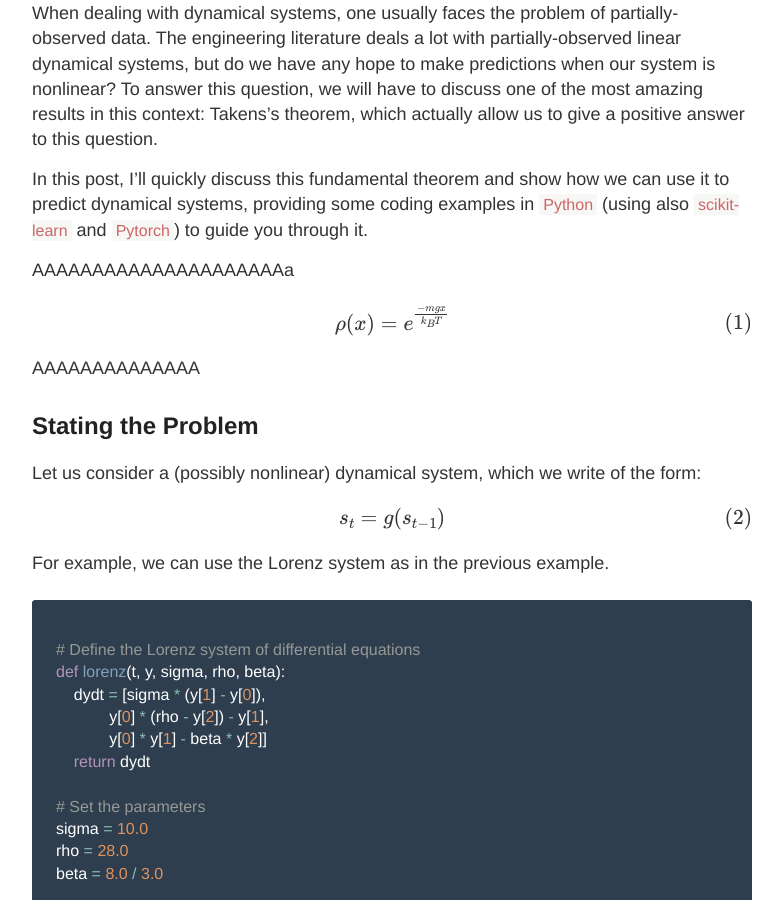
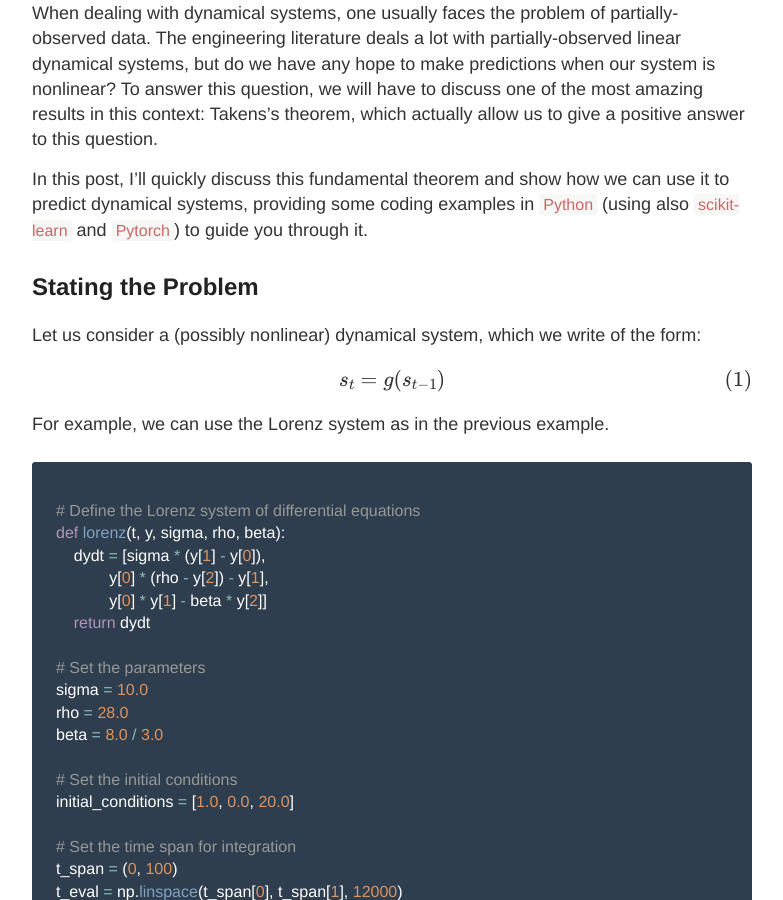
Before and after one commit to verzep/verzep.github.io, a Jekyll site: the page built from _posts/2023-12-19-Takens.md, in a window 1280 px wide and 900 px high, scrolled down 320 px. Shown: the whole window, without its empty margins (248-1031 px from the left). Built offline with Jekyll 4.4.1, drawn with Linux system fonts in a browser that asks for light colours; formulas are drawn with MathJax 3.

Commit message:
start again

```diff
--- a/_posts/2023-12-19-Takens.md
+++ b/_posts/2023-12-19-Takens.md
@@ -11,15 +11,6 @@ To answer this question, we will have to discuss one of the most amazing results
 
 In this post, I'll quickly discuss this fundamental theorem and show how we can use it to predict dynamical systems, providing some coding examples in `Python` (using also `scikit-learn` and `Pytorch`) to guide you through it.
 
-
-AAAAAAAAAAAAAAAAAAAAAa
-
-\begin{equation}\label{eqn:barometric}
-    \rho(x) = e^{\frac{-mgx}{k_B T}}
-\end{equation}
-
-
-AAAAAAAAAAAAAA
 ## Stating the Problem
 
 Let us consider a (possibly nonlinear) dynamical system, which we write of the form:
```
